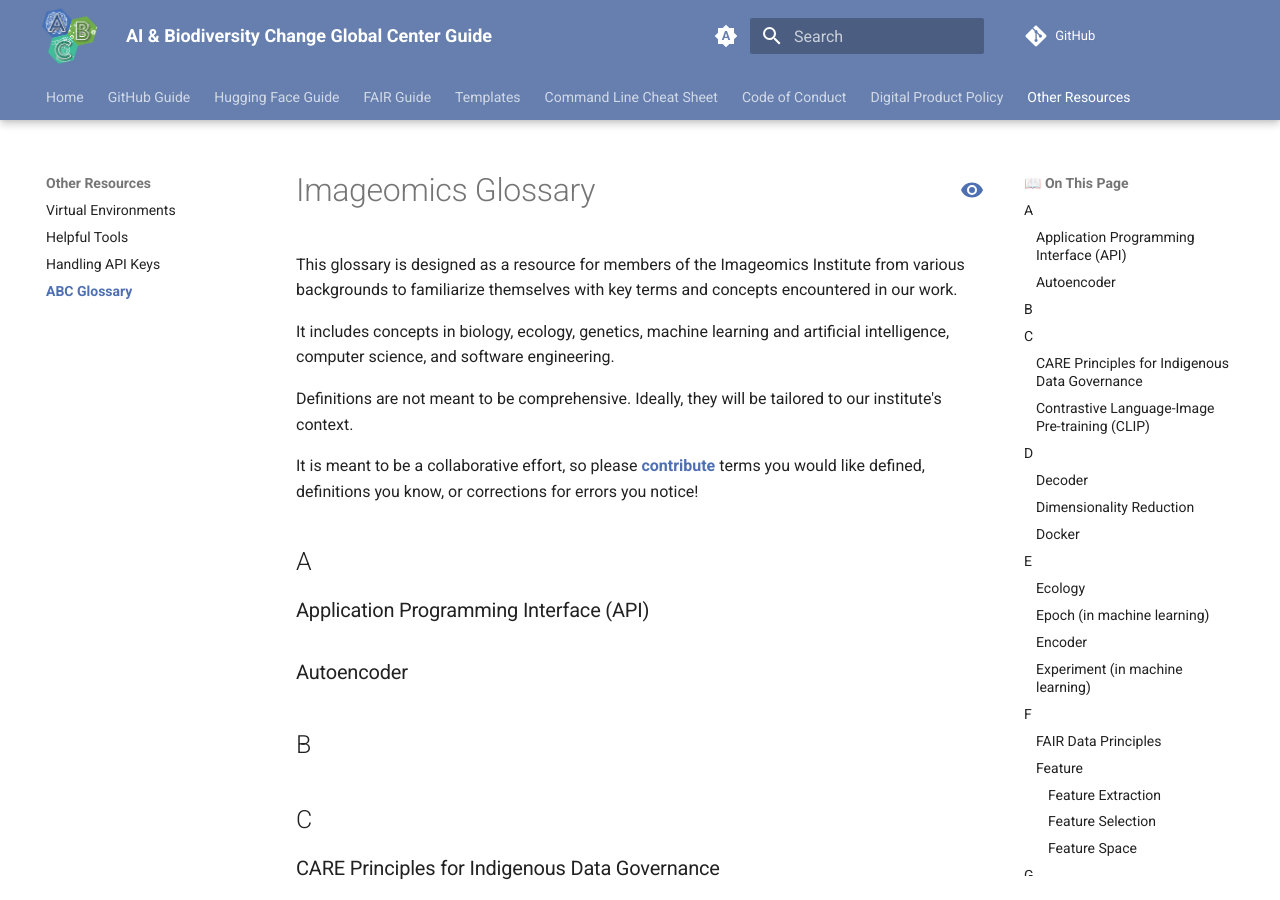
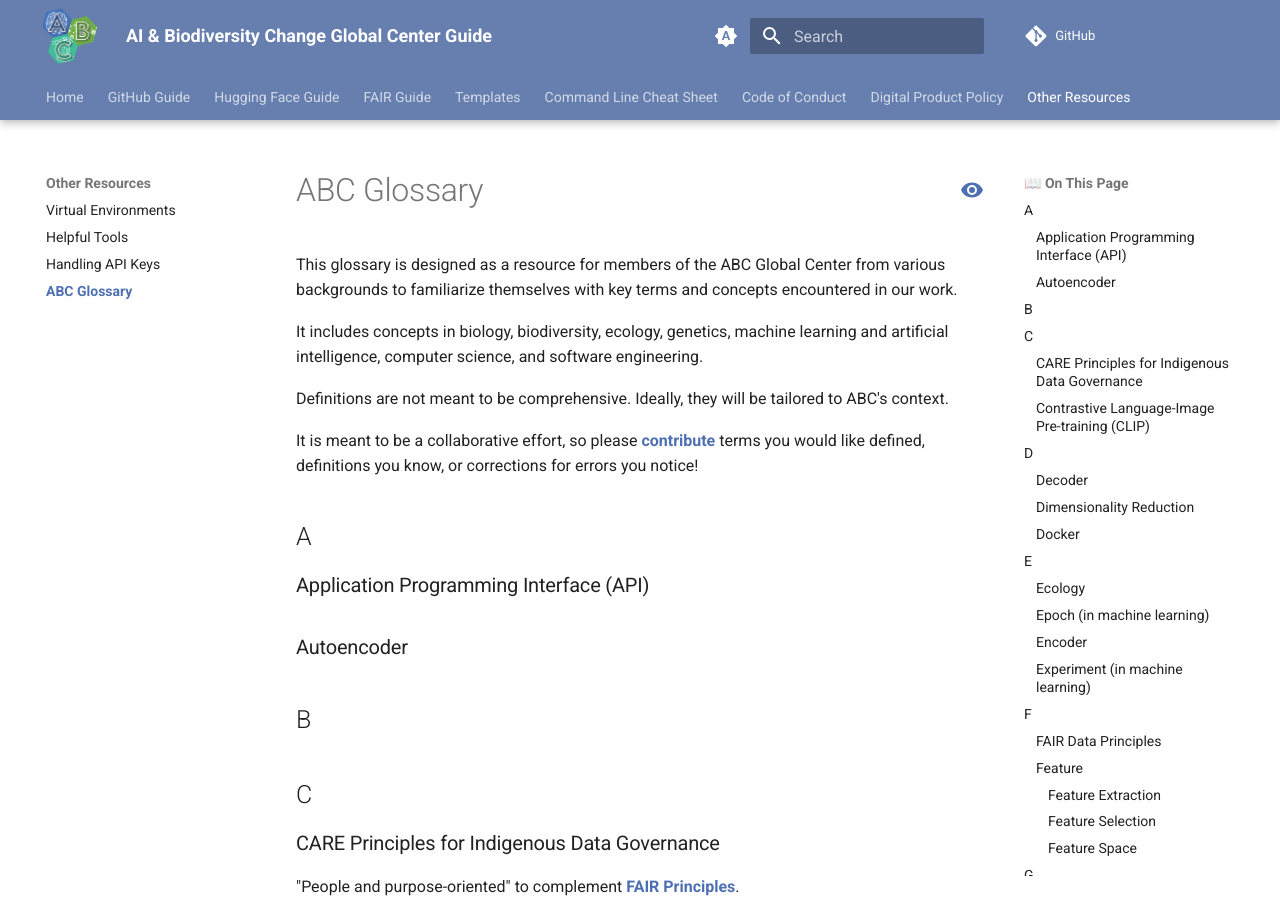
Before and after one commit to ABC-Center/ABC-guide, an MkDocs documentation site: the page built from docs/wiki-guide/ABC-Glossary.md, in a window 1280 px wide and 900 px high. Built offline with MkDocs 1.6.1 and Material for MkDocs 9.7.7, drawn with Linux system fonts in a browser that asks for light colours; comment, search, counter and statistics services are not loaded.

Commit message:
Rename and redirect links

```diff
--- a/docs/wiki-guide/ABC-Glossary.md
+++ b/docs/wiki-guide/ABC-Glossary.md
@@ -1,12 +1,12 @@
-# Imageomics Glossary
+# ABC Glossary
 
-This glossary is designed as a resource for members of the Imageomics Institute from various backgrounds to familiarize themselves with key terms and concepts encountered in our work.
+This glossary is designed as a resource for members of the ABC Global Center from various backgrounds to familiarize themselves with key terms and concepts encountered in our work.
 
-It includes concepts in biology, ecology, genetics, machine learning and artificial intelligence, computer science, and software engineering.
+It includes concepts in biology, biodiversity, ecology, genetics, machine learning and artificial intelligence, computer science, and software engineering.
 
-Definitions are not meant to be comprehensive. Ideally, they will be tailored to our institute's context.
+Definitions are not meant to be comprehensive. Ideally, they will be tailored to ABC's context.
 
-It is meant to be a collaborative effort, so please [contribute](https://github.com/Imageomics/Imageomics-guide/issues) terms you would like defined, definitions you know, or corrections for errors you notice!
+It is meant to be a collaborative effort, so please [contribute](https://github.com/ABC-Center/ABC-guide/issues) terms you would like defined, definitions you know, or corrections for errors you notice!
 
 ## A
 
```
